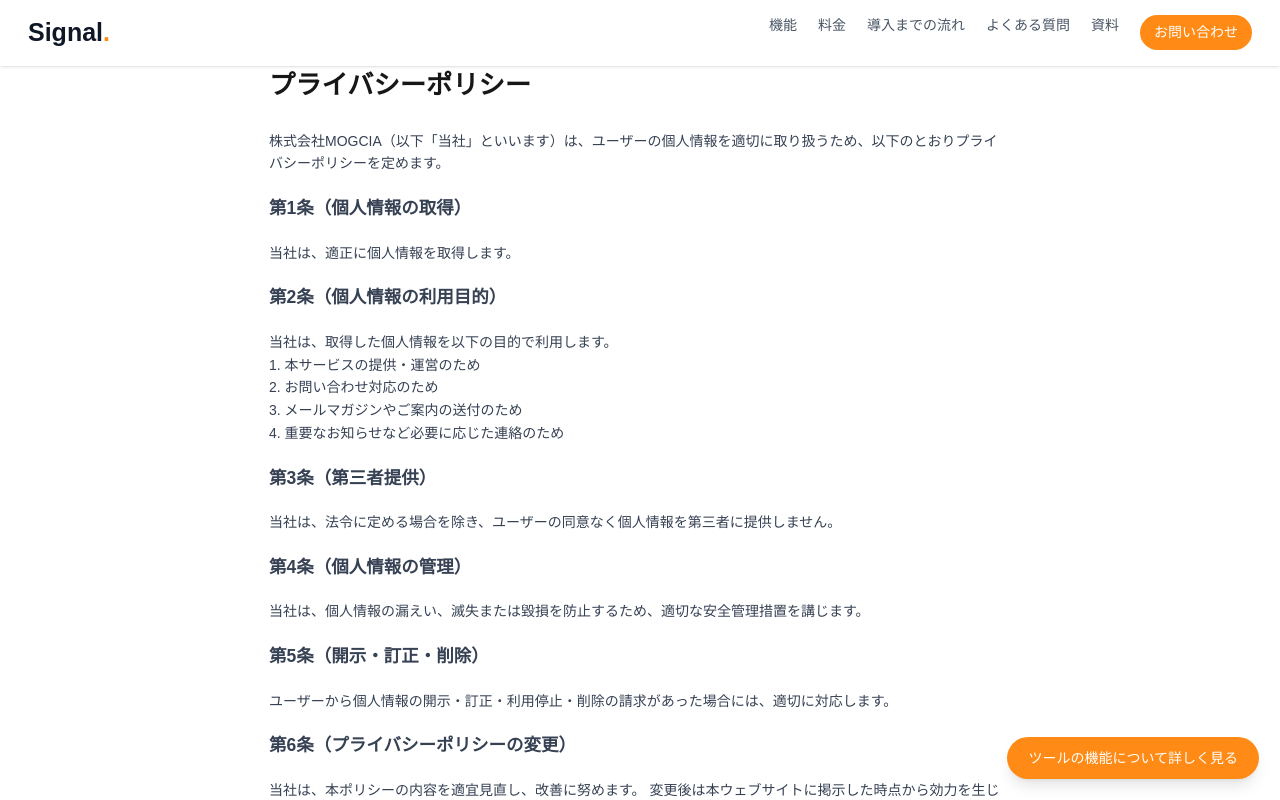
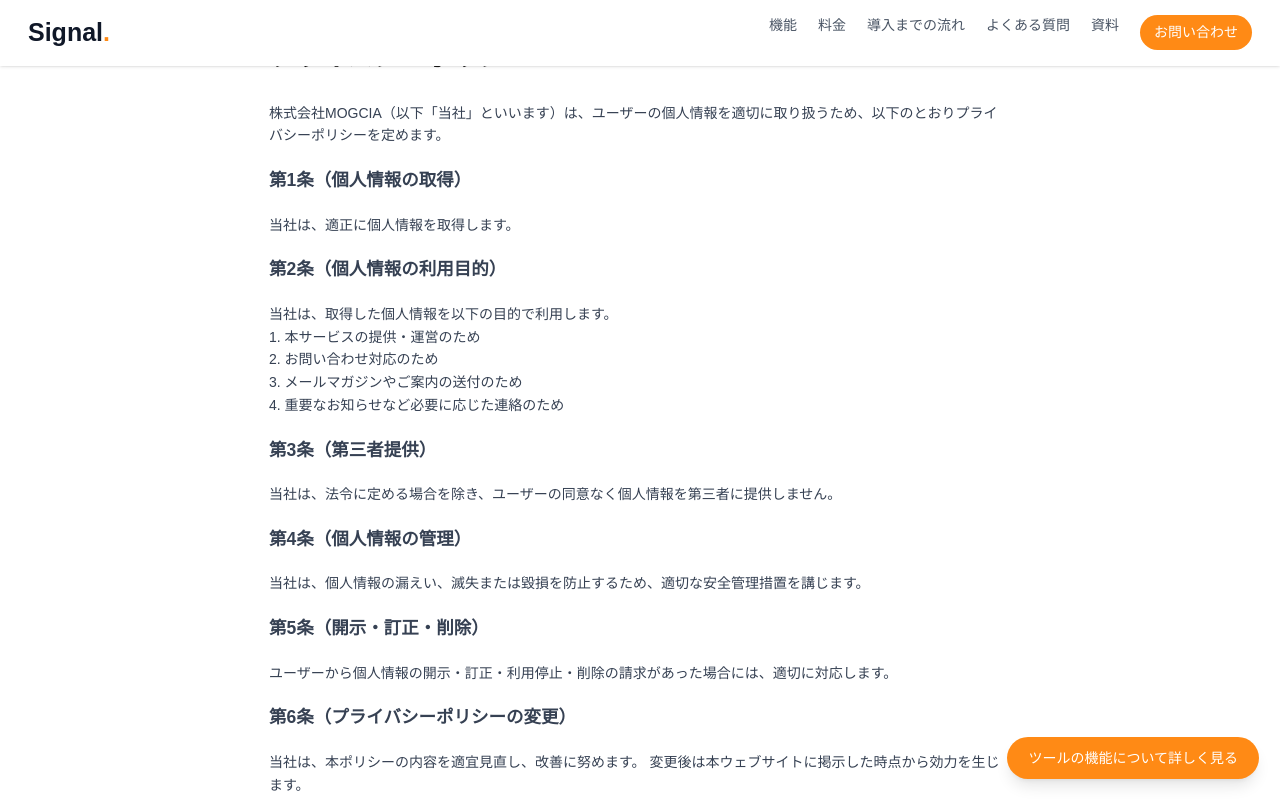
Before and after one commit to mogcia-app/signal-hp, a Next.js app: page /privacy in a window 1280 px wide. Shown: the top 800 px of the page. Built offline with nearby package versions, Linux system fonts and the light colour scheme.

Commit message:
レスポンシブ画像サイズテスト

```diff
--- a/src/app/privacy/page.tsx
+++ b/src/app/privacy/page.tsx
@@ -1,6 +1,6 @@
 export default function PrivacyPolicyPage() {
   return (
-    <div className="max-w-4xl mx-auto py-20 px-6">
+   <div className="max-w-4xl mx-auto py-12 px-6">
       <h1 className="text-3xl font-bold mb-8">プライバシーポリシー</h1>
       <div className="space-y-6 text-gray-700 leading-relaxed">
         <p>
```
